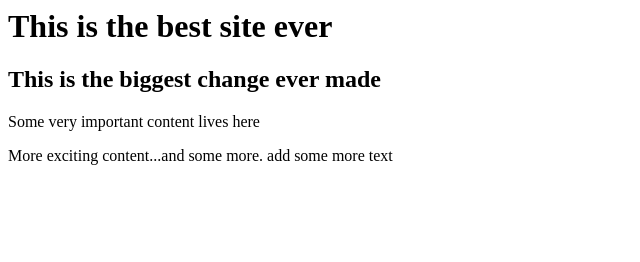
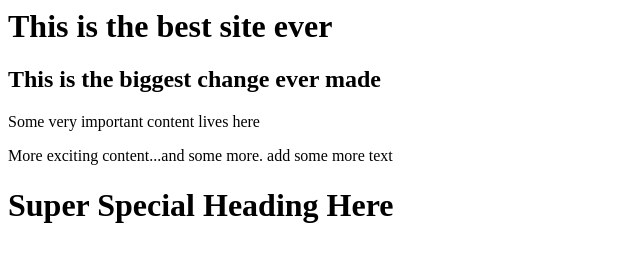
Before and after one commit to jblair53/project3, a plain HTML site: page index.html in a window 1280 px wide. Shown: the whole page, without its empty margins (0-640 px from the left). Drawn offline with Linux system fonts and the light colour scheme.

Commit message:
add heading

```diff
--- a/index.html
+++ b/index.html
@@ -2,3 +2,4 @@
 <h2>This is the biggest change ever made</h2>
 <p>Some very important content lives here</p>
 <p>More exciting content...and some more. add some more text</p>
+<h1>Super Special Heading Here</h1>
```
